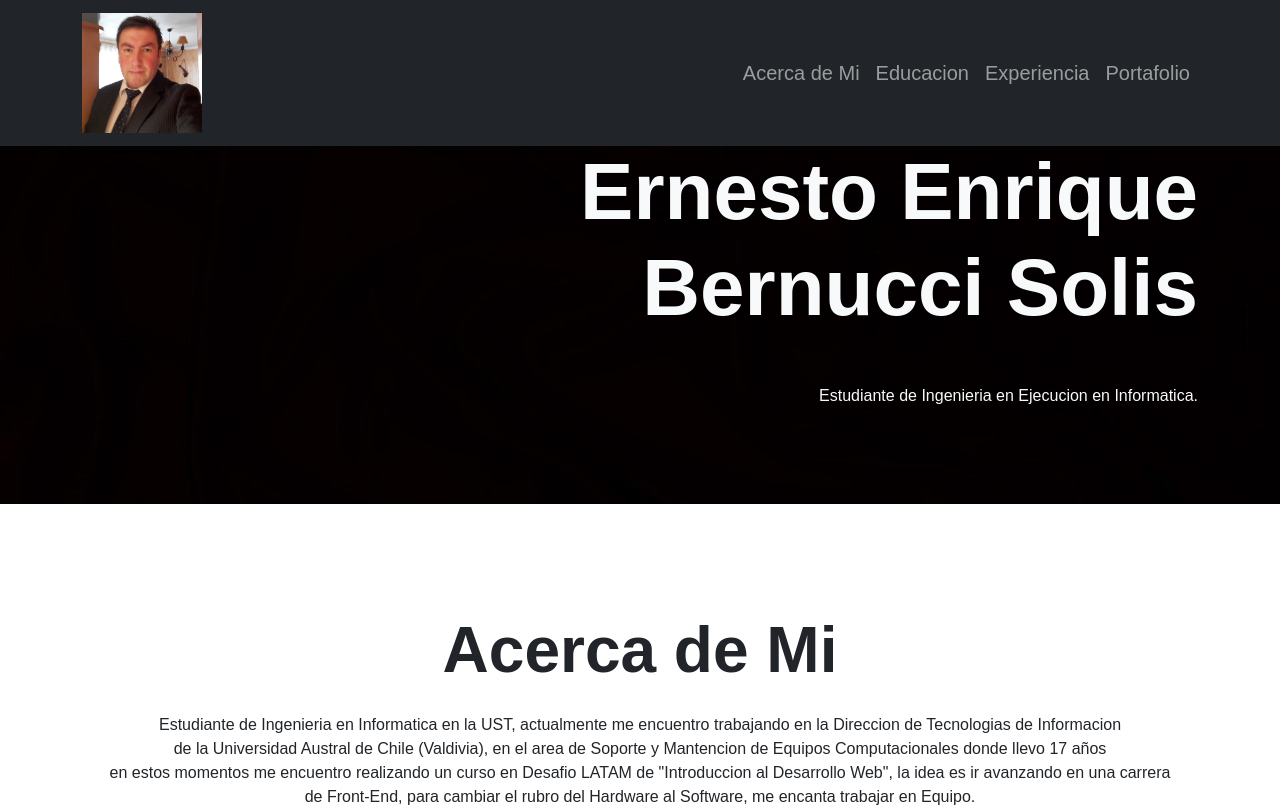
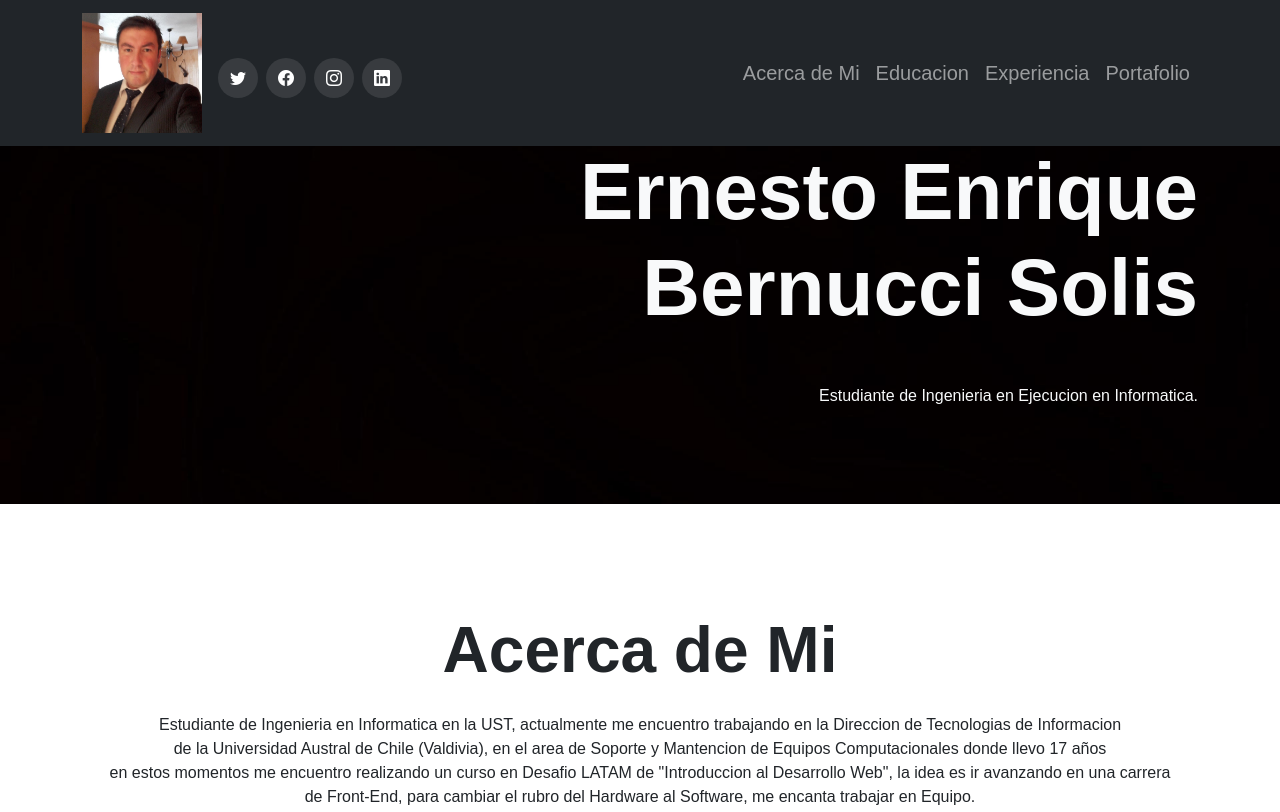
Before and after one commit to ebernuccis/CVEbernucciS, a plain HTML site: page index.html in a window 1280 px wide. Shown: the top 812 px of the page. Drawn offline with nearby package versions, Linux system fonts and the light colour scheme.

Commit message:
Se agregaron iconos de redes sociales y se agregaron estilos al CSS

```diff
--- a/assets/css/estilos.css
+++ b/assets/css/estilos.css
@@ -111,3 +111,25 @@ body {
   background: #18d26e;
   border: 2px solid #18d26e;
 }
+.social-links {
+  margin-top: 10px;
+  display: flex;
+}
+
+.social-links a {
+  font-size: 16px;
+  display: flex;
+  justify-content: center;
+  align-items: center;
+  background: rgba(255, 255, 255, 0.1);
+  color: #fff;
+  line-height: 1;
+  margin-right: 8px;
+  border-radius: 50%;
+  width: 40px;
+  height: 40px;
+}
+
+.social-links a:hover {
+  background: #18d26e;
+}
--- a/index.html
+++ b/index.html
@@ -6,6 +6,7 @@
     <title>CV Ernesto Bernucci</title>
     <link href="https://cdn.jsdelivr.net/npm/bootstrap@5.3.0/dist/css/bootstrap.min.css" rel="stylesheet" integrity="sha384-9ndCyUaIbzAi2FUVXJi0CjmCapSmO7SnpJef0486qhLnuZ2cdeRhO02iuK6FUUVM" crossorigin="anonymous">
     <link rel="stylesheet" href="/assets/css/estilos.css">
+    <link rel="stylesheet" href="https://cdn.jsdelivr.net/npm/bootstrap-icons@1.10.5/font/bootstrap-icons.css">
 </head>
 <body>
     <nav class="navbar navbar-expand-lg navbar-dark bg-dark fixed-top">
@@ -17,6 +18,12 @@
                 aria-controls="navbarSupportedContent" aria-expanded="false" aria-label="Toggle navigation">
                 <span class="navbar-toggler-icon"></span>
             </button>
+            <div class="social-links">
+                <a href="#" class="twitter"><i class="bi bi-twitter"></i></a>
+                <a href="#" class="facebook"><i class="bi bi-facebook"></i></a>
+                <a href="#" class="instagram"><i class="bi bi-instagram"></i></a>
+                <a href="#" class="linkedin"><i class="bi bi-linkedin"></i></a>
+              </div>
             <div class="collapse navbar-collapse" id="navbarSupportedContent">
                 <ul class="navbar-nav ms-auto mb-2 mb-lg-0 fs-5">
                     <li class="nav-item">
```
